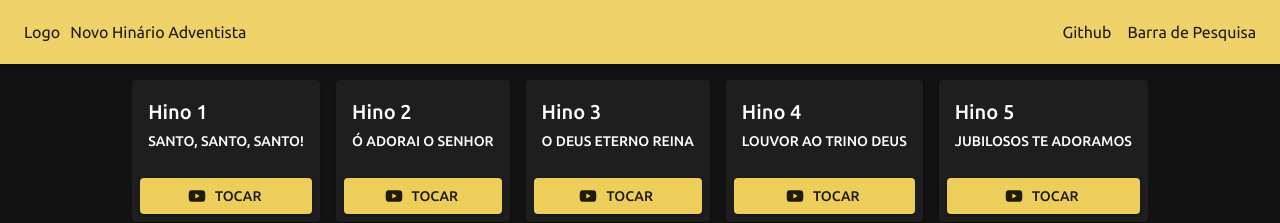
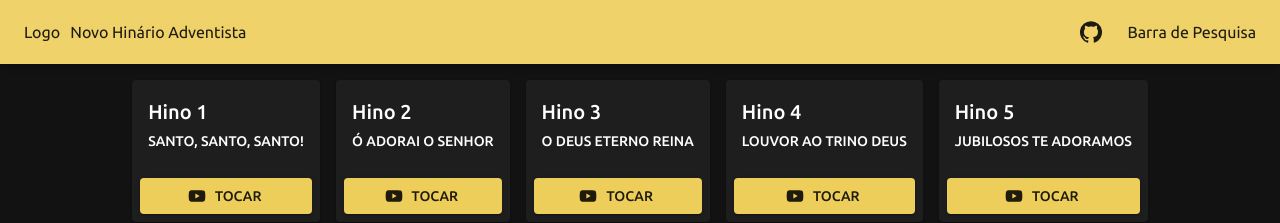
Before and after one commit to mdmundo/fresh-hasd, a React (Vite) app: page / in a window 1280 px wide. Shown: the top 223 px of the page. Built offline with nearby package versions, Linux system fonts and the light colour scheme.

Commit message:
set github icon

```diff
--- a/src/App.tsx
+++ b/src/App.tsx
@@ -7,12 +7,13 @@ import {
   Container,
   createTheme,
   Grid,
+  IconButton,
   ThemeProvider,
   Toolbar,
   Typography,
 } from "@mui/material";
 import CssBaseline from "@mui/material/CssBaseline";
-import { YouTube } from "@mui/icons-material";
+import { YouTube, GitHub } from "@mui/icons-material";
 import hymns from "./hymns.json";
 
 const App = () => {
@@ -40,7 +41,7 @@ const App = () => {
             <Grid item>
               <Grid container columnSpacing={2} direction="row" alignItems="center">
                 <Grid item>
-                  <Typography children="Github" />
+                  <IconButton color="inherit" children={<GitHub />} />
                 </Grid>
                 <Grid item>
                   <Typography children="Barra de Pesquisa" />
```
